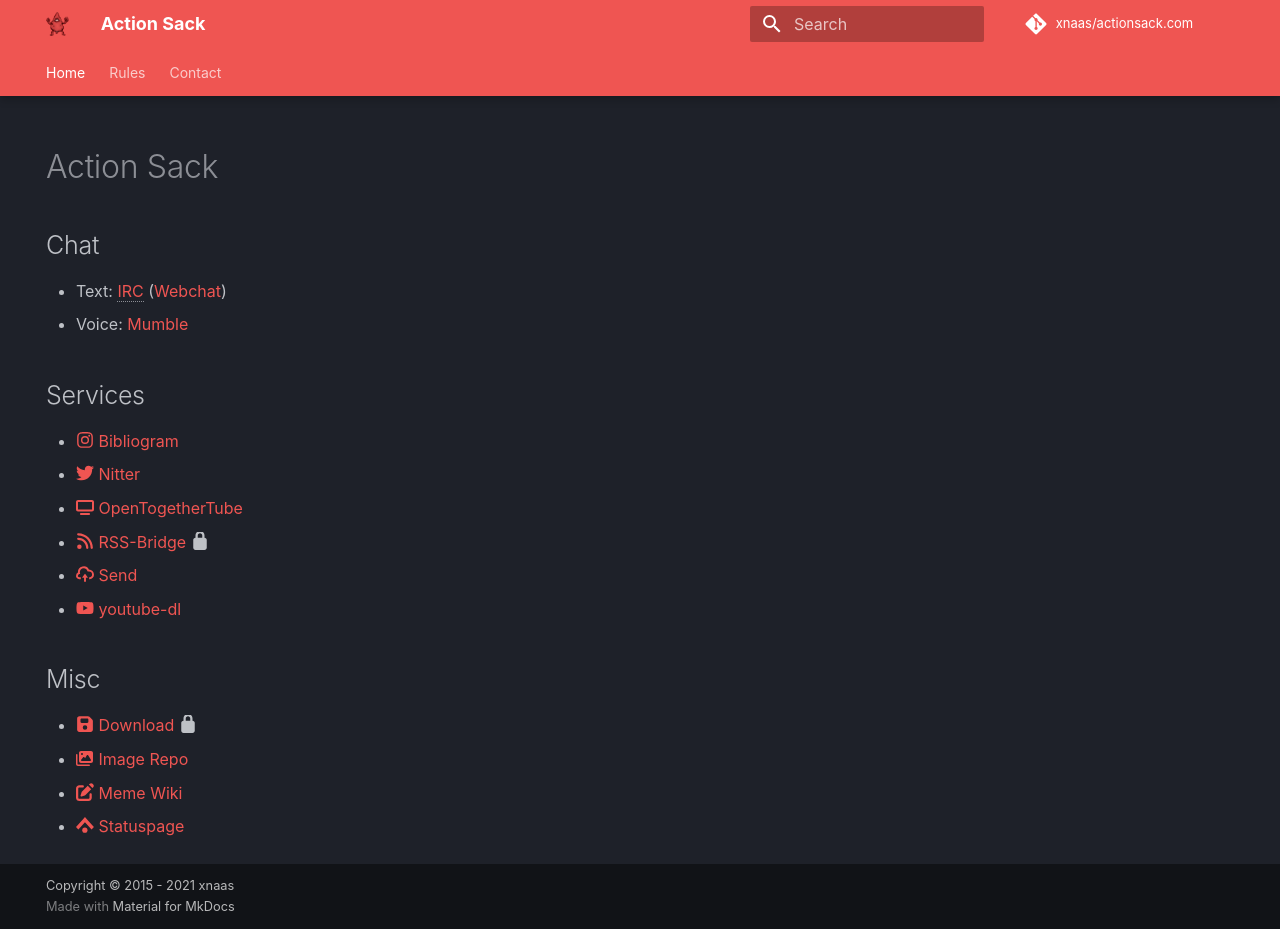
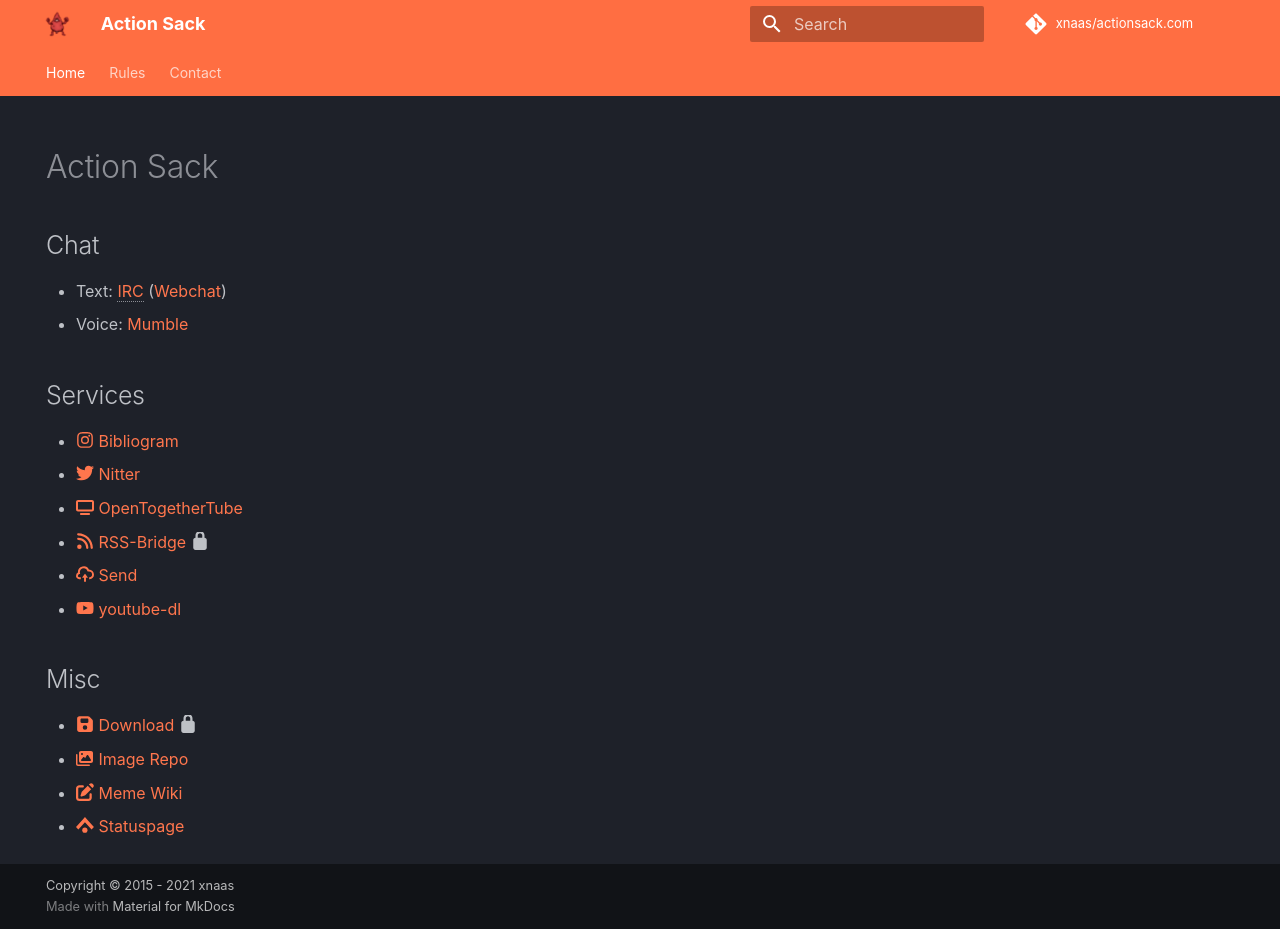
Before and after one commit to xnaas/actionsack.com, an MkDocs documentation site: the page built from src/docs/index.md, in a window 1280 px wide and 929 px high. Built offline with MkDocs 1.6.1 and Material for MkDocs 9.7.7, drawn with Linux system fonts in a browser that asks for light colours; comment, search, counter and statistics services are not loaded.

Commit message:
red → orange, remove sticky tabs

```diff
--- a/mkdocs.yml
+++ b/mkdocs.yml
@@ -28,14 +28,13 @@ theme:
   custom_dir: 'src/overrides'
   palette:
     scheme: slate
-    primary: red
-    accent: red
+    primary: deep orange
+    accent: orange
   favicon: favicon.ico
   logo: logo.png
   features:
     - navigation.instant
     - navigation.tabs
-    - navigation.tabs.sticky
   font: false
 
 # Extentions Config
```
